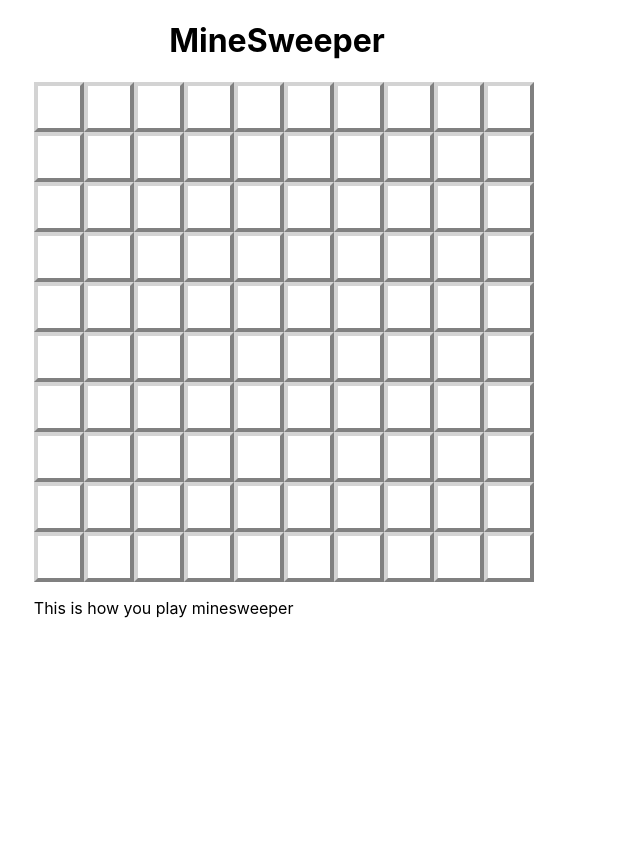
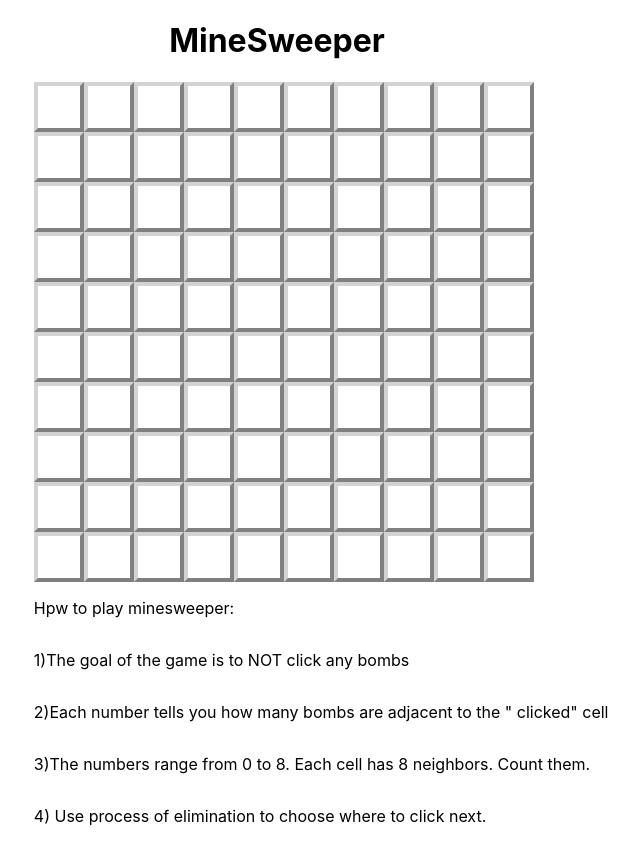
Before and after one commit to LearnCodeFromJohn/MineSweeper, a React (Create React App) app: page / in a window 1280 px wide. Shown: the whole page, without its empty margins (363-1003 px from the left). Before the commit the page ends 800 px from the top, so only its background shows below. Built offline with nearby package versions, Linux system fonts and the light colour scheme.

Commit message:
simple description added

```diff
--- a/src/App.js
+++ b/src/App.js
@@ -10,7 +10,17 @@ class App extends Component {
           <h1>MineSweeper</h1>
           <Map className="map" />
         </div>
-        <p>This is how you play minesweeper</p>
+        <p>Hpw to play minesweeper:</p>
+        <p>1)The goal of the game is to NOT click any bombs</p>
+        <p>
+          2)Each number tells you how many bombs are adjacent to the " clicked"
+          cell
+        </p>
+        <p>
+          3)The numbers range from 0 to 8. Each cell has 8 neighbors. Count
+          them.
+        </p>
+        <p>4) Use process of elimination to choose where to click next.</p>
       </div>
     );
   }
```
